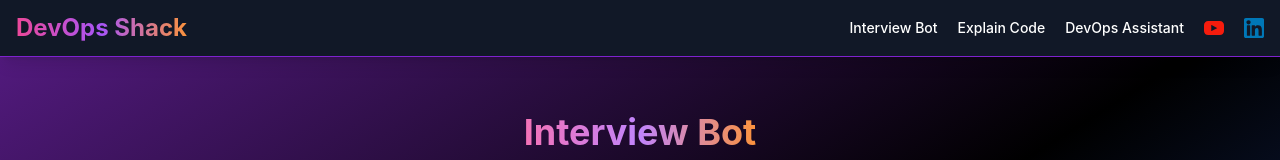
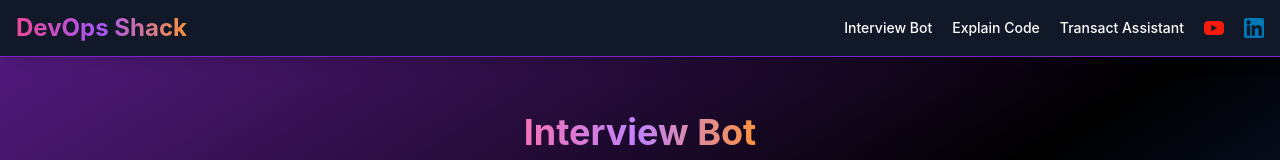
Before and after one commit to Milson2601/Gen-AI, a Next.js app in the folder frontend/: page /interview in a window 1280 px wide. Shown: the top 160 px of the page. Built offline with nearby package versions, Linux system fonts and the light colour scheme.

Commit message:
Update Navbar.js

```diff
--- a/frontend/components/Navbar.js
+++ b/frontend/components/Navbar.js
@@ -13,7 +13,7 @@ export default function Navbar() {
         <nav className="flex items-center gap-5 text-white text-sm font-medium">
           <Link href="/interview" className="hover:text-pink-400">Interview Bot</Link>
           <Link href="/explain-code" className="hover:text-purple-400">Explain Code</Link>
-          <Link href="/devops-assistant" className="hover:text-orange-400">DevOps Assistant</Link>
+          <Link href="/devops-assistant" className="hover:text-orange-400">Transact Assistant</Link>
           <Link href="https://www.youtube.com/@devopsshack" target="_blank">
             <Image src="/yt.svg" alt="YouTube" width={20} height={20} />
           </Link>
```
